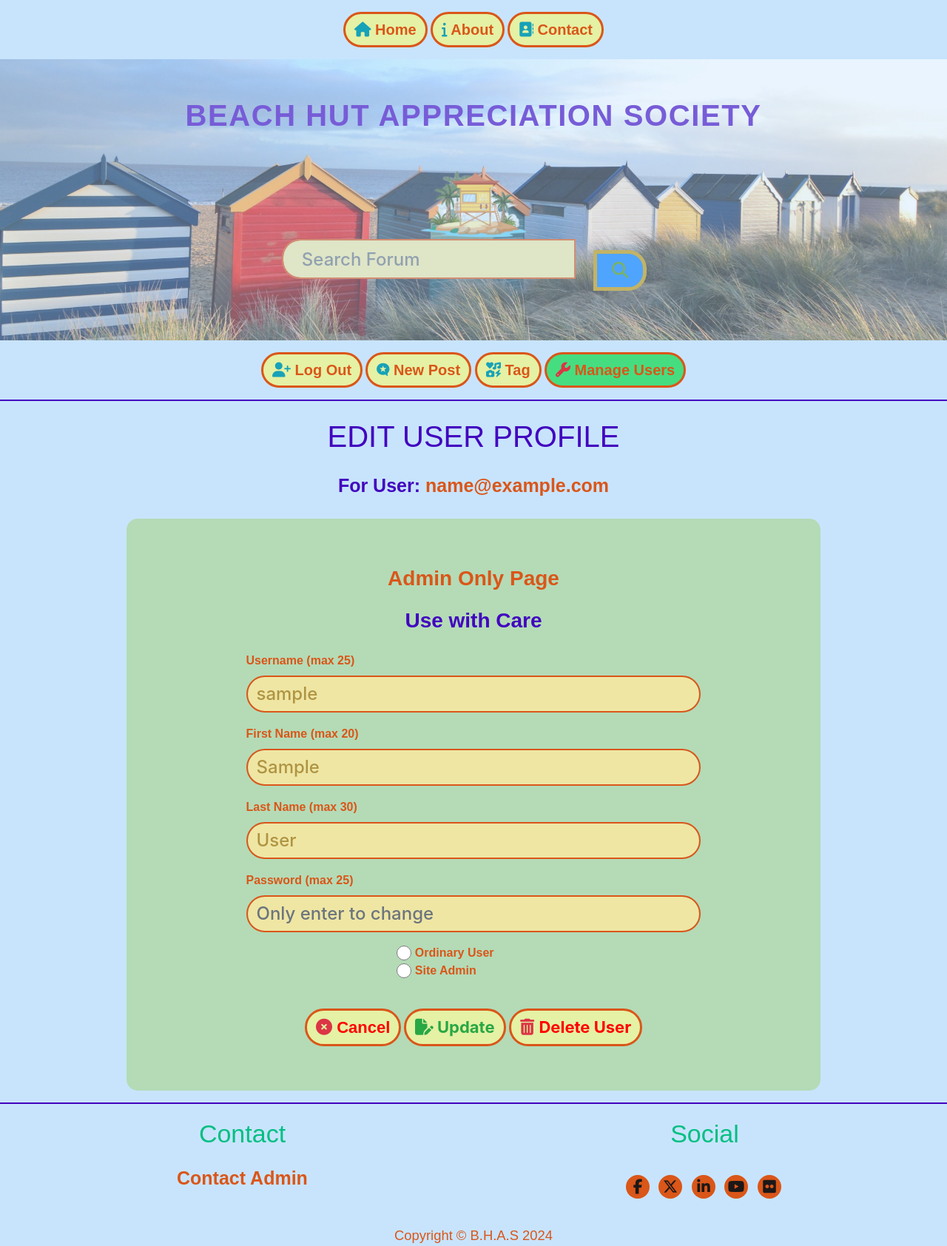
After one commit to neil7057/beach_hut_society, a Flask app: page /admin_edit_user/1 in a window 1280 px wide. The commit adds this page. Shown: the whole page at 74% size. Run offline with Flask 3, Linux system fonts and the light colour scheme; tables that the repository leaves empty hold one stand-in row (values such as "Sample post"); some libraries are stand-ins or nearby versions; some web fonts are replaced.

Commit message:
update search page and user deletion

```diff
--- a/beachhuts/routes.py
+++ b/beachhuts/routes.py
@@ -365,6 +365,7 @@ def sign_up():
             user=current_user
             )
 
+
 @app.route('/edit_user/<int:id>', methods=['GET', 'POST'])
 def edit_user(id):
     """
@@ -412,9 +413,84 @@ def edit_user(id):
             username=user.username,
             fname=user.fname,
             lname=user.lname,
-            page_title="Edit Your Profile",
+            page_title="Edit User Profile",
             user=current_user
             )
+
+
+@app.route('/admin_edit_user/<int:id>', methods=['GET', 'POST'])
+def admin_edit_user(id):
+    """
+    Admin can amend any profile.
+    additional route required to set correct user.
+    """
+    user = User.query.get_or_404(id)
+
+    if request.method == 'POST':
+        username = request.form.get('username')
+        fname = request.form.get('fname')
+        lname = request.form.get('lname')
+        password = request.form.get('password')
+        siteadmin = request.form.get('siteadmin')
+
+        # Validate username (if it has been updated) and ensure it is unique
+        user_name = User.query.filter_by(username=username).first()
+        if user_name and username != user.username:
+            flash(
+                'Username already in use. Please choose another',
+                category='error'
+            )
+
+        elif len(username) < 1:
+            flash('Username required', category='error')
+        elif len(fname) < 1:
+            flash('First Name is required', category='error')
+        elif len(lname) < 1:
+            flash('Last Name is required', category='error')
+        else:
+            # update database fields
+            user.username=username
+            user.fname=fname,
+            user.lname=lname,
+
+            # update user on system
+            db.session.commit()
+            # Success message flash
+            flash(
+                'Profile Updated Successfully',
+                category='success'
+            )
+            return redirect(url_for('manage_users'))
+
+    return render_template(
+        "admin_edit_user.html",
+        user_id=user.id,
+        username=user.username,
+        fname=user.fname,
+        lname=user.lname,
+        siteadmin=user.site_admin,
+        page_title="Edit User Profile",
+        user=user
+    )
+
+
+# Delete user
+@app.route('/delete_user/<int:user_id>')
+@login_required
+def delete_user(user_id):
+    """
+    Allows admin user to delete user accounts
+    """
+    user = User.query.get_or_404(user_id)
+    # Only admin can users. non-admins should never get here but just in case.
+    if not User.site_admin:
+        flash('You must be site admin to delete a user account.', category='error')
+        return redirect(url_for('manage_users'))
+
+    db.session.delete(user)
+    db.session.commit()
+    flash('The User account has been successfully deleted.')
+    return redirect(url_for('manage_users'))
 
 
 @app.route("/login", methods=['GET', 'POST'])
--- a/beachhuts/static/css/style.css
+++ b/beachhuts/static/css/style.css
@@ -114,6 +104,7 @@ li {
     position: relative;
     background: url("../images/hero.jpg") no-repeat left center;
     background-size: cover;
+    opacity: 0.6;
     height: 380px;
   }
 
@@ -253,6 +250,13 @@ li {
     text-transform: capitalize;
 }
 
+/* can change title color quickly for all titles */
+.title-color {
+    color: #4203bf;
+    text-align: center;
+    text-transform: capitalize;
+}
+
 .center {
     margin: auto;
 }
@@ -434,7 +437,6 @@ footer {
 .solid-border {
     border-style: solid;
     border-width: 2px 0 0;
-    width: 95%;
     border-color:#4203bf;
 }
 
@@ -526,6 +528,13 @@ footer {
     font-size: 24px;
 }
 
+input[type=radio] {
+    width: 20px;
+    height: 20px;
+    color: red;
+
+}
+
 /* **SELECT2** */
 
 .select2-selection__choice {
@@ -611,6 +620,7 @@ button[type="submit"] {
 .btn-lg {
     background-color: #e5f1a4;
     border-radius: 2rem;
+    padding: 6px 12px;
     border: .2rem solid #da5619;
 }
 
@@ -618,6 +628,16 @@ button[type="submit"] {
     background-color: #e5f1a4;
     font-size: 22px;
     color: red;
+    margin: 15px 0 20px;
+    border-radius: 2rem;
+    border: .2rem solid #da5619;
+}
+
+.btn-delete {
+    background-color: #e5f1a4;
+    font-size: 22px;
+    color: red;
+    margin: 15px 0 20px;
     border-radius: 2rem;
     border: .2rem solid #da5619;
 }
--- a/beachhuts/templates/about.html
+++ b/beachhuts/templates/about.html
@@ -1,7 +1,7 @@
 {% extends "base.html" %}
 {% block content %}
 
-    <h2 class="sub-title">{{ page_title }}</h2>
+    <div class="col-12 text-center mt-4 text-uppercase title-color"><h1>{{page_title}}</h1></div>
     <br>
 
     <div class="center-content text-sand col xl-12 col-lg-8 col-md-10 mx-auto">
--- a/beachhuts/templates/add_tag.html
+++ b/beachhuts/templates/add_tag.html
@@ -2,7 +2,7 @@
 {% block content %}
 
 <div class="container-fluid home-container text-center">
-  <h1 class="text-uppercase text-sand">
+  <h1 class="text-uppercase title-color">
     {{ page_title }}
   </h1>
   <div class="row justify-content-center">
--- /dev/null
+++ b/beachhuts/templates/admin_edit_user.html
@@ -0,0 +1,81 @@
+{% extends "base.html" %}
+{% block content %}
+
+    <div class="container-fluid">
+        <div class="row">
+          <div class="col-12 center-content">
+            <br>
+            <h1 class="text-uppercase text-center title-color">
+                {{ page_title }}
+                </h1>
+                <br>
+                <div class="text-blue">
+                <p>For User: <span class="text-sand">{{ user.email_address }}</span> </p>
+                </div>
+            </div>
+        </div>
+      </div>
+      <div class="container-fluid form-container form-upd-back">
+        <div class="row">
+          <div class="col-1 col-md-2">
+          </div>
+          <div class="col-10 col-md-8">
+            <form method="POST" >
+              <br>
+              <h3 class="text-center text-sand">Admin Only Page</h3>
+              <br>
+              <h3 class="text-center text-blue">Use with Care</h3>
+              <br>
+              <div class="form-group">
+                <label class="text-sand" for="username">Username (max 25)</label>
+                <input type="text" maxlength="25" class="form-control" id="username" name="username"
+                  value = "{{ user.username }}" required >
+              </div>
+              <div class="form-group">
+                <label class="text-sand" for="fname">First Name (max 20)</label>
+                <input type="text" maxlength="20" class="form-control" id="fname" name="fname"
+                  value ="{{ user.fname }}" required>
+              </div>
+              <div class="form-group">
+                <label class="text-sand" for="lname">Last Name (max 30)</label>
+                <input type="text" maxlength="30" class="form-control" id="lname" name="lname"
+                  value ="{{ user.lname }}" required>
+              </div>
+              <div class="form-group">
+                <label class="text-sand" for="password">Password (max 25)</label>
+                <input type="text" maxlength="25" class="form-control" id="password" name="password"
+                placeholder="Only enter to change">
+              </div>
+              <div class="form-row">
+                <div class="col-4"></div>
+                <div class="form-check form-check-inline">
+                  <input class="form-check-input" type="radio" name="inlineRadioOptions" id="inlineRadio1" value="option1">
+                  <label class="form-check-label text-sand" for="inlineRadio1">Ordinary User</label>
+                </div>
+              </div>
+              <div class="form-row">
+                <div class="col-4"></div>
+                <div class="form-check form-check-inline">
+                  <input class="form-check-input" type="radio" name="inlineRadioOptions" id="inlineRadio2" value="option2">
+                  <label class="form-check-label text-sand" for="inlineRadio2">Site Admin</label>
+                </div>
+            </div>
+            <br>
+            <div class="form-row text-center">
+              <div class="col">
+                <a href="{{ url_for('cancel') }}" class="btn btn-cancel hvr-grow text-cancel">
+                  <span class="text-danger fa-solid fa-circle-xmark"></span> <strong>Cancel</strong></a>
+                <span> <button type="submit" class="btn-lg hvr-grow text-success"><span class="text-success fa-solid fa-file-pen">
+                </span><strong> Update</strong></button></span>
+                {% include 'delete_user_modal.html' %}
+              </div>
+            </div>
+          </form>
+          </div>
+          <div class="col-1 col-md-2">
+          </div>
+        </div>
+      </div>
+
+
+{% endblock %}
--- a/beachhuts/templates/contact.html
+++ b/beachhuts/templates/contact.html
@@ -7,7 +7,7 @@
                     <!-- <div class="col-md-2 col-lg-3 col-xl-4 ">
                     </div> -->
                     <div class=" text-sand">
-                        <h2 class="sub-title">{{ page_title }}</h2>
+                        <div class="col-12 text-center mt-4 text-uppercase title-color"><h1>{{page_title}}</h1></div>
                         <br>
                         <h2 class="text-center">
                             Please complete the form below to send Admin an email.
@@ -39,8 +39,8 @@
                             </div>
                             <div class="form-row text-center">
                                 <div class="col">
-                                    <button type="submit" class="btn-lg hvr-grow text-sand">
-                                        <span class="text-info fa-solid fa-envelope"></span> Message Me!</button>
+                                    <button type="submit" class="btn-lg hvr-grow text-success">
+                                        <span class="text-success fa-solid fa-envelope"></span><strong> Message Me!</strong></button>
                                 </div>
                             </div>
                         </form>
--- /dev/null
+++ b/beachhuts/templates/delete_user_modal.html
@@ -0,0 +1,29 @@
+<button type="button" class="btn-lg hvr-grow btn-delete" aria-label="deletes user account"  data-toggle="modal"
+                data-target="#modal-{{ user.id }}"><span class="text-danger fa-solid fa-trash-can"></span>
+                <strong> Delete User</strong></button>
+
+              <!-- DELETE MODAL -->
+
+              <div class="modal fade" id="modal-{{ user.id }}" tabindex="-1" role="dialog"
+                aria-labelledby="modal-{{ user.id }}Label" aria-hidden="true">
+                <div class="modal-dialog" role="document">
+                  <div class="modal-content">
+                    <div class="modal-header">
+                      <h5 class="modal-title" id="modal-{{ user.id }}Label">Delete This User?</h5>
+                      <button type="button" class="close" data-dismiss="modal" aria-label="Close">
+                        <span aria-hidden="true">&times;</span>
+                      </button>
+                    </div>
+                    <div class="modal-body">
+                      Are you sure you want to permanently delete this User.
+                      All associated post and comments will also be removed.
+                    </div>
+                    <div class="modal-footer">
+                    <button type="button" class="btn btn-success btn-circle" data-dismiss="modal">Close</button>
+                      <a class="btn btn-danger btn-circle" href="{{ url_for('delete_user', user_id=user.id) }}">
+                        Confirm Delete
+                      </a>
+                    </div>
+                  </div>
+                </div>
+              </div>
--- a/beachhuts/templates/edit_thread.html
+++ b/beachhuts/templates/edit_thread.html
@@ -3,7 +3,7 @@
 
 <div class="container width-90 text-center">
   <br>
-  <h1 class="text-uppercase text-center text-sand">Edit Your Post</h1>
+  <h1 class="text-uppercase text-center title-color">Edit Your Post</h1>
   <br>
 
   <form method="POST" class="account-form submit-thread-form">
--- a/beachhuts/templates/index.html
+++ b/beachhuts/templates/index.html
@@ -47,9 +47,7 @@
     <div class="col-xl-3 col-lg-2 col-md-2"></div>
     <div class="col-xl-6 col-lg-8 col-md-8">
       <br>
-      <p class="text-blue text-center">You need to login <a class="btn-lg hvr-grow text-sand" aria-label="Go to the login page"
-         href="{{ url_for('login') }}"><span class="text-info fa-solid fa-warehouse"></span> Log In</a>
-          or <a class="btn-lg hvr-grow text-sand" aria-label="Go to the signup page" href="{{ url_for('sign_up') }}"><span class="text-info fa-solid fa-user-plus"></span> Sign Up</a>
+      <p class="text-sand text-center">You need to <span class="text-blue">Sign Up</span> or <span class="text-blue">login</span>
            before you can post and add comments to existing posts</p>
     </div>
   </div>
--- a/beachhuts/templates/login.html
+++ b/beachhuts/templates/login.html
@@ -2,7 +2,7 @@
 {% block content %}
 <div class="container-fluid">
   <div class="row">
-    <div class="col-12 text-center mt-4 text-uppercase text-blue"><h1>{{page_title}}</h1></div>
+    <div class="col-12 text-center mt-4 text-uppercase title-color"><h1>{{page_title}}</h1></div>
   </div>
 </div>
 
--- a/beachhuts/templates/my_threads.html
+++ b/beachhuts/templates/my_threads.html
@@ -2,7 +2,7 @@
 {% block content %}
 
 <div class="container-fluid home-container">
-    <h2 class="text-sand text-center">View Your Threads and Comments</h2>
+    <h2 class="title-color text-center">View Your Threads and Comments</h2>
     <br>
     {% if not current_user.is_authenticated %}
     <p>Sorry, you need to be logged in to see your posts <a href="{{url_for('login')}}">Log In</a> or <a
--- a/beachhuts/templates/sign_up.html
+++ b/beachhuts/templates/sign_up.html
@@ -2,7 +2,7 @@
 {% block content %}
 <div class="container-fluid">
   <div class="row">
-    <div class="col-12 text-center mt-4 text-uppercase text-blue"><h1>{{page_title}}</h1></div>
+    <div class="col-12 text-center mt-4 text-uppercase title-color"><h1>{{page_title}}</h1></div>
   </div>
 </div>
 <div class="container-fluid form-container">
--- a/beachhuts/templates/submit_thread.html
+++ b/beachhuts/templates/submit_thread.html
@@ -4,7 +4,7 @@
 <!-- <div class="container home-container"> -->
 <div class="container-fluid width-90 text-center">
   <br>
-  <h1 class="text-uppercase text-sand">
+  <h1 class="text-uppercase title-color">
     {{ page_title }}
   </h1>
   <br>
@@ -40,7 +40,9 @@
       <label class="form-check-label text-blue" for="thread_confirm">Remember: Be nice, Be Polite, Be courteous. Keep the language
         clean</label>
     </div>
-    <button type="submit" class="btn-lg btn-circle text-sand"><span class="fa-solid fa-thumbs-up text-info"></span> Submit</button>
+    <a href="{{ url_for('cancel') }}" class="btn btn-cancel hvr-grow text-cancel">
+      <span class="text-danger fa-solid fa-circle-xmark"></span> <strong>Cancel</strong></a>
+    <button type="submit" class="btn-lg btn-circle text-success"><span class="fa-solid fa-thumbs-up text-success"></span><strong> Submit</strong></button>
   </form>
 </div>
 {% endblock %}
--- a/beachhuts/templates/tags.html
+++ b/beachhuts/templates/tags.html
@@ -4,6 +4,11 @@
   <div class="row">
     <div class="col-xl-3"></div>
     <div class="col-xl-6 text-sand text-center">
+      <br>
+      <h1 class="text-uppercase title-color">
+        {{ page_title }}
+    </h1>
+    <br>
     <h2>
       When you create a post you can add up to 3 tags.
     </h2>
--- a/beachhuts/templates/view_full_thread.html
+++ b/beachhuts/templates/view_full_thread.html
@@ -1,7 +1,7 @@
 {% extends "base.html" %}
 {% block content %}
 <div class="container-fluid ">
-    <h2 class="text-center text-sand">View Full Thread</h2>
+    <h2 class="text-center title-color">View Full Thread</h2>
     <br>
     <div class="threads col-12 col-md-10 offset-md-1">
       <div class="forum-post">
```
Also changed, not shown: other parts of beachhuts/static/css/style.css (+22 -24 lines), beachhuts/templates/build_threads.html (+5 -2 lines), beachhuts/templates/edit_user.html (+5 -4 lines), beachhuts/templates/manage_users.html (+4 -8 lines), beachhuts/templates/search_results.html (+22 -16 lines).
